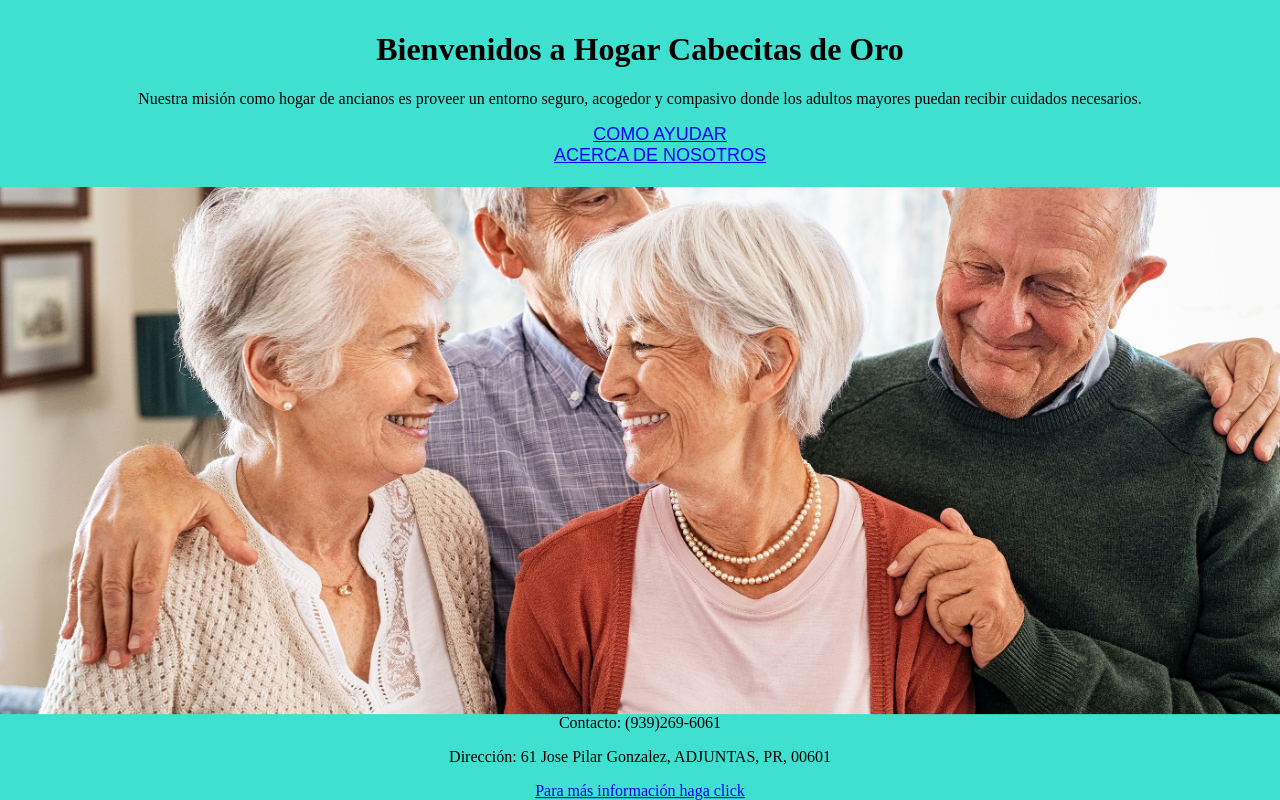
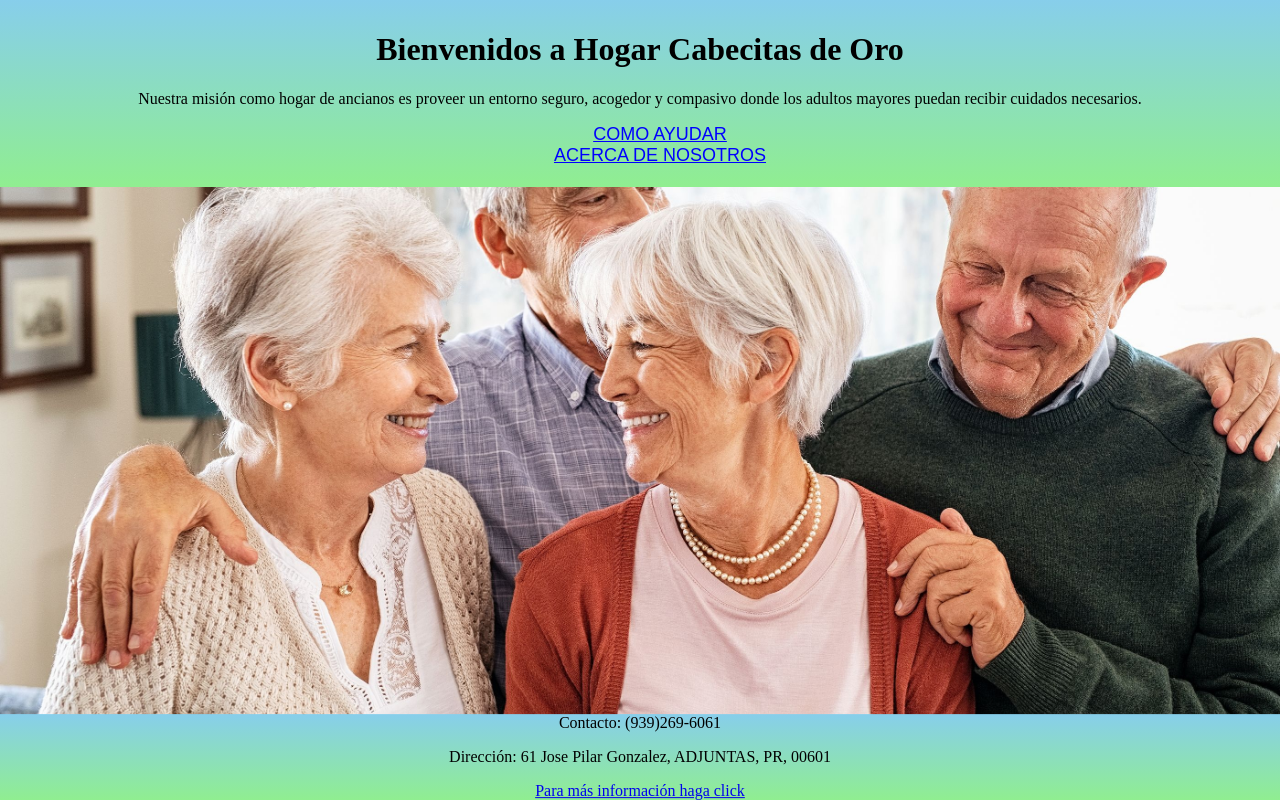
Before and after one commit to mikatiba/COMP3015, a plain HTML site: page modulo01/ACT01/index.html in a window 1280 px wide. Drawn offline with Linux system fonts and the light colour scheme.

Commit message:
Update files

```diff
--- a/modulo01/ACT01/css/styles.css
+++ b/modulo01/ACT01/css/styles.css
@@ -26,14 +26,14 @@ body.como-ayudar{
 header{
     padding-top: 10px;
     padding-bottom: 5px;
-    background-color: turquoise;
+    background: linear-gradient(skyblue, lightgreen);
     color: black;
 }
 
 footer{
     position: sticky;
     top: 100%;
-    background-color: turquoise;
+    background: linear-gradient(skyblue, lightgreen);
     color: black;
 }
 .navegador{
```
